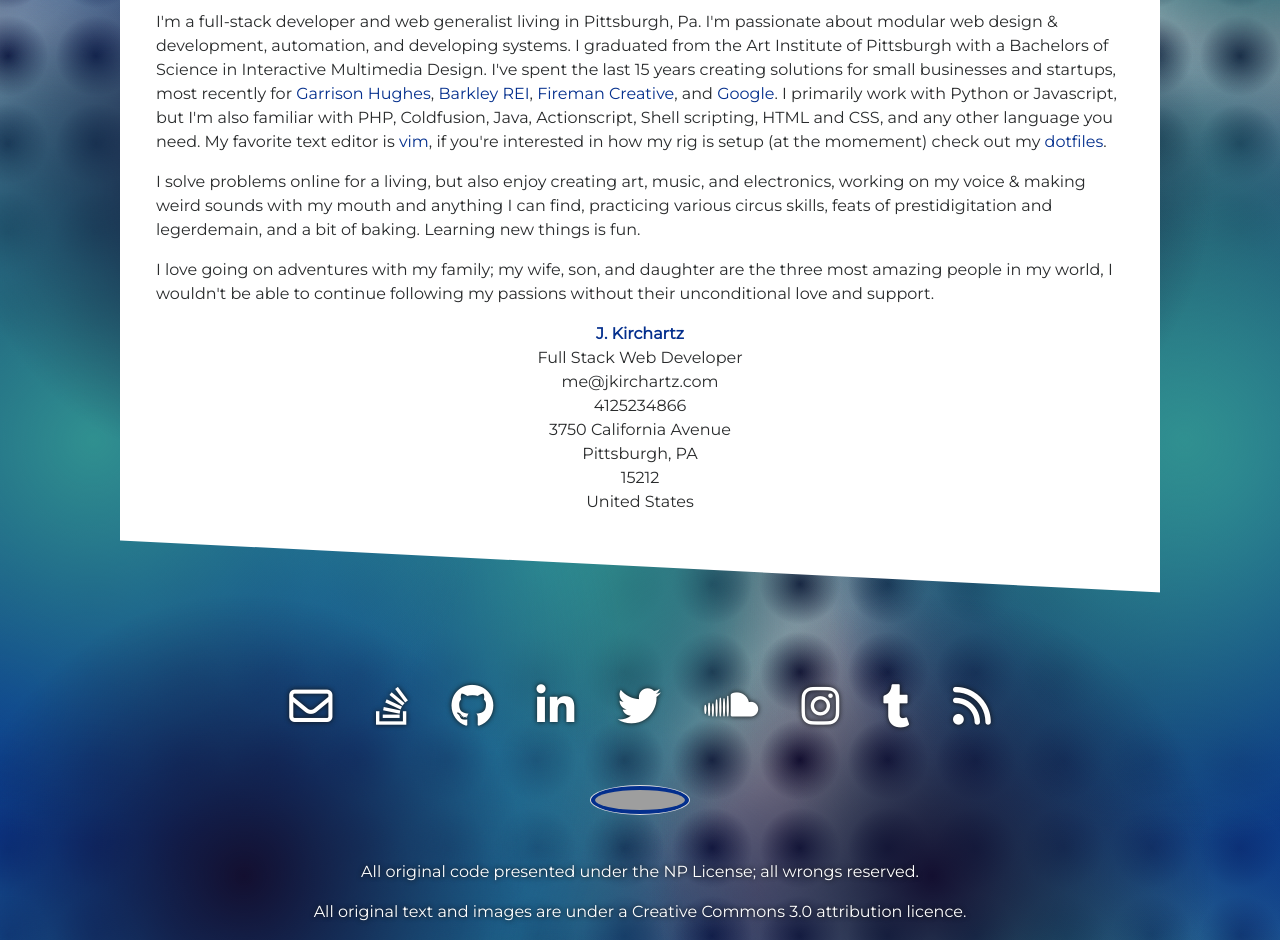
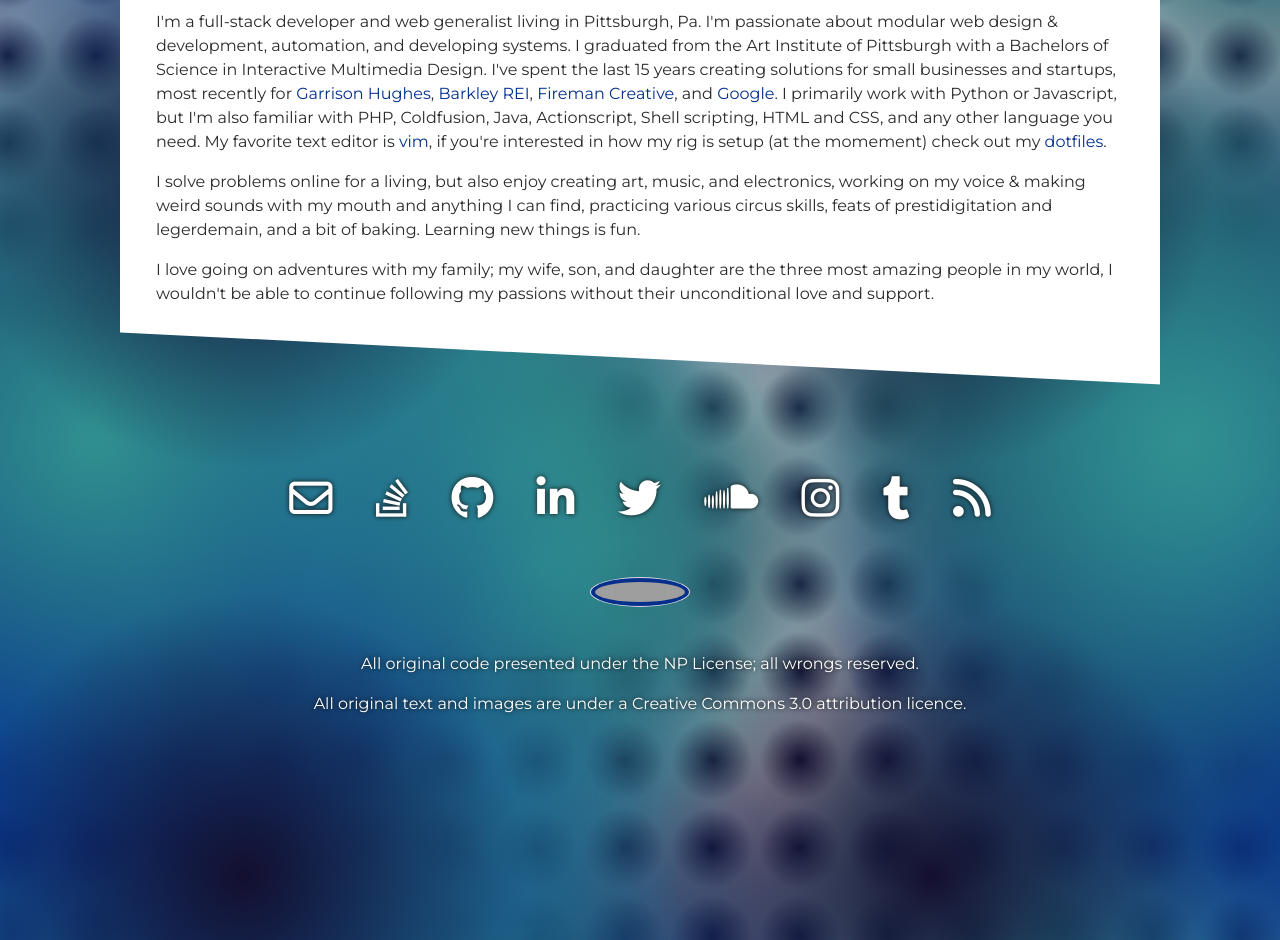
Before and after one commit to JKirchartz/jkirchartz.github.com, a Jekyll site: the page built from about.html, in a window 1280 px wide. Shown: the part 744-1684 px from the top of the page. Built offline with Jekyll 4.4.1, drawn with Linux system fonts in a browser that asks for light colours; nearby versions of some CDN libraries; grey boxes are pictures that could not be loaded.

Commit message:
fix up content, move metadata from about to contact

```diff
--- a/_sass/bootstrap.scss
+++ b/_sass/bootstrap.scss
@@ -27,6 +27,7 @@
 @import "bootstrap/media";
 @import "bootstrap/responsive-embed";
 @import "bootstrap/forms";
+@import "bootstrap/buttons";
 
 // Utility classes
 @import "bootstrap/utilities";
--- a/about.html
+++ b/about.html
@@ -36,19 +36,6 @@
           most amazing people in my world, I wouldn't be able to continue following
           my passions without their unconditional love and support.
         </p>
-        <div itemscope itemprop="author" itemtype="http://schema.org/Person" style="text-align:center;">
-            <meta itemprop="description" content="Full-stack developer and web generalist.">
-            <div itemprop="name" style="display: none">J. Kirchartz</div>
-            <a itemprop="url" href="https://jkirchartz.com"><span itemprop="name"><strong>J. Kirchartz</strong></span></a>
-            <div itemprop="jobtitle" >Full Stack Web Developer</div>
-            <div itemprop="email" >me@jkirchartz.com</div>
-            <div itemprop="telephone" >4125234866</div>
-            <div itemprop="address" itemscope itemtype="http://schema.org/PostalAddress"><span itemprop="streetAddress" >3750 California Avenue</span>
-              <div><span itemprop="addressLocality" >Pittsburgh</span>, <span itemprop="addressRegion">PA</span> </div>
-              <span itemprop="postalCode">15212</span><br> <span itemprop="addressCountry">United States</span>
-            </div>
-          </div>
-      </div>
     </article>
   </div>
 </div>
```
Also changed, not shown: contact.md (+20 -6 lines).
